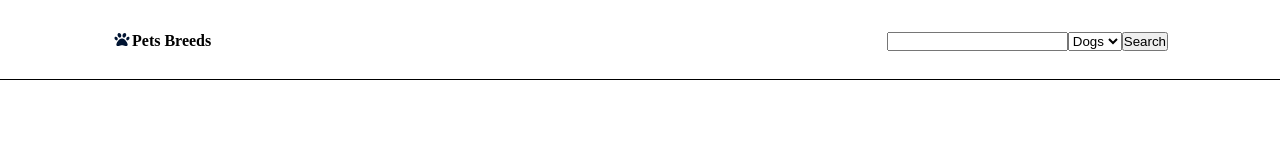
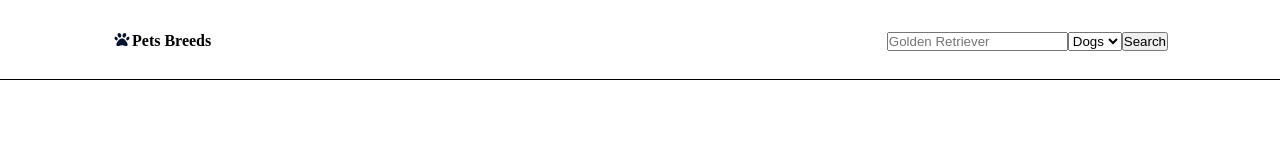
Before and after one commit to WindFox8/pet-breed, a React (Vite) app: page / in a window 1280 px wide. Both pictures are taken after a click on the item 1160 px from the left and 39 px from the top of the page. Shown: the top 160 px of the page. Built offline with nearby package versions, Linux system fonts and the light colour scheme.

Commit message:
feature placeholder add

```diff
--- a/src/components/header.jsx
+++ b/src/components/header.jsx
@@ -94,6 +94,7 @@ function Header({ setPage, setOffset, setPetsData }) {
               value={query}
               onChange={(e) => setQuery(e.target.value)}
               list="breed-options"
+              placeholder={category === 'dogs' ? 'Golden Retriever' : 'Maine Coon'}
             />
             <datalist id="breed-options">
               {petsData.map((pet, index) => (
```
